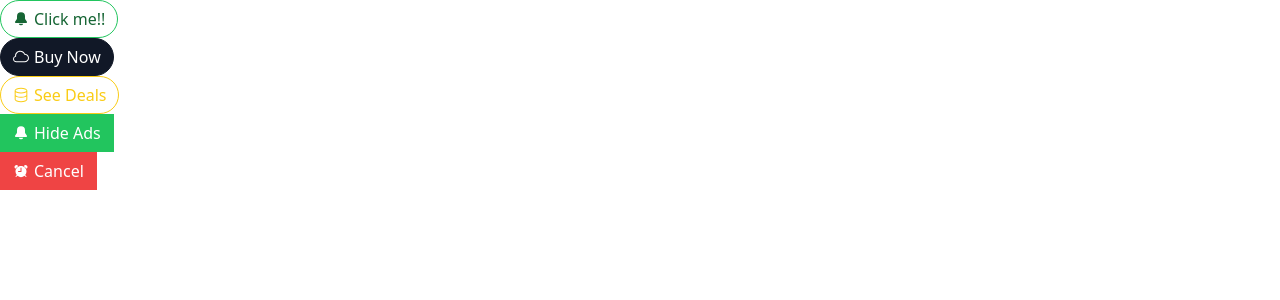
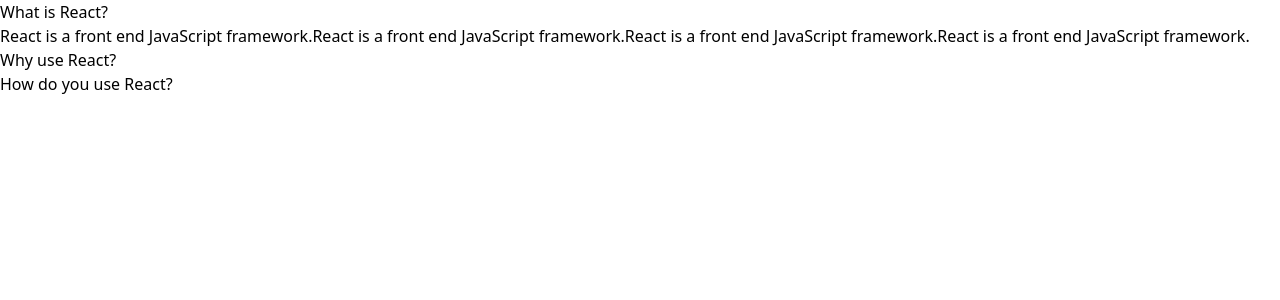
Before and after one commit to Mortezaahm/comps, a React (Create React App) app: page / in a window 1280 px wide. Shown: the top 300 px of the page. Built offline with nearby package versions, Linux system fonts and the light colour scheme.

Commit message:
Accordion added

```diff
--- a/src/App.js
+++ b/src/App.js
@@ -1,38 +1,29 @@
-import { GoBellFill, GoCloud, GoDatabase } from "react-icons/go";
-import Button from "./Button";
-import { IoAlarm } from "react-icons/io5";
+import Accordion from "./components/Accordion";
+
 function App() {
+  const items = [
+    {
+      id: 1,
+      label: "What is React?",
+      content:
+        "React is a front end JavaScript framework.React is a front end JavaScript framework.React is a front end JavaScript framework.React is a front end JavaScript framework.",
+    },
+    {
+      id: 2,
+      label: "Why use React?",
+      content:
+        "React is a favorite among engineers because of its fast performance. React is a favorite among engineers because of its fast performance.",
+    },
+    {
+      id: 3,
+      label: "How do you use React?",
+      content:
+        "You use React by creating components. Components are the building blocks of a React application.",
+    },
+  ];
   return (
     <div>
-      <div>
-        <Button success rounded outline>
-          <GoBellFill /> Click me!!
-        </Button>
-      </div>
-      <div>
-        <Button secondary rounded>
-          <GoCloud />
-          Buy Now
-        </Button>
-      </div>
-      <div>
-        <Button warning outline rounded>
-          <GoDatabase />
-          See Deals
-        </Button>
-      </div>
-      <div>
-        <Button success>
-          <GoBellFill />
-          Hide Ads
-        </Button>
-      </div>
-      <div>
-        <Button danger>
-          <IoAlarm />
-          Cancel
-        </Button>
-      </div>
+      <Accordion items={items} />
     </div>
   );
 }
--- /dev/null
+++ b/src/components/Accordion.js
@@ -0,0 +1,18 @@
+import { useState } from "react";
+
+function Accordion({ items }) {
+  const [expandedIndex, setExpandedIndex] = useState(0);
+  const renderedItems = items.map((item, index) => {
+    const isExpanded = index === expandedIndex;
+
+    return (
+      <div key={item.id}>
+        <div onClick={() => setExpandedIndex(index)}>{item.label}</div>
+        {isExpanded && <div>{item.content}</div>}
+      </div>
+    );
+  });
+  return <div>{renderedItems}</div>;
+}
+
+export default Accordion;
--- /dev/null
+++ b/src/pages/ButtonPage.js
@@ -0,0 +1,41 @@
+import { GoBellFill, GoCloud, GoDatabase } from "react-icons/go";
+import Button from "../components/Button";
+import { IoAlarm } from "react-icons/io5";
+
+function ButtonPage() {
+  return (
+    <div>
+      <div>
+        <Button success rounded outline>
+          <GoBellFill /> Click me!!
+        </Button>
+      </div>
+      <div>
+        <Button secondary rounded>
+          <GoCloud />
+          Buy Now
+        </Button>
+      </div>
+      <div>
+        <Button warning outline rounded>
+          <GoDatabase />
+          See Deals
+        </Button>
+      </div>
+      <div>
+        <Button success>
+          <GoBellFill />
+          Hide Ads
+        </Button>
+      </div>
+      <div>
+        <Button danger>
+          <IoAlarm />
+          Cancel
+        </Button>
+      </div>
+    </div>
+  );
+}
+
+export default ButtonPage;
```
Also changed, not shown: src/components/Button.js (renamed from src/Button.js).
